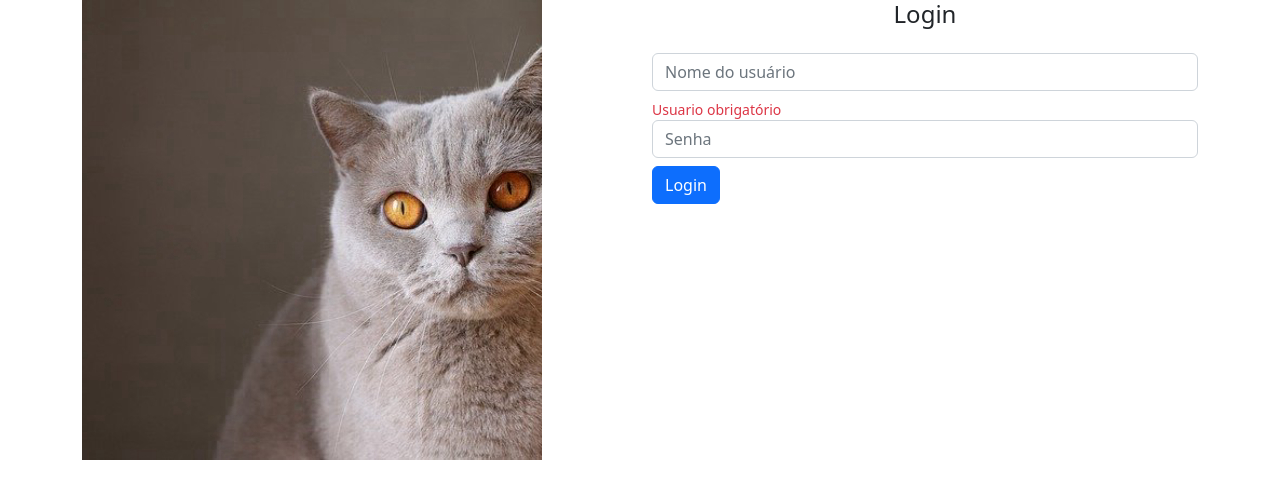
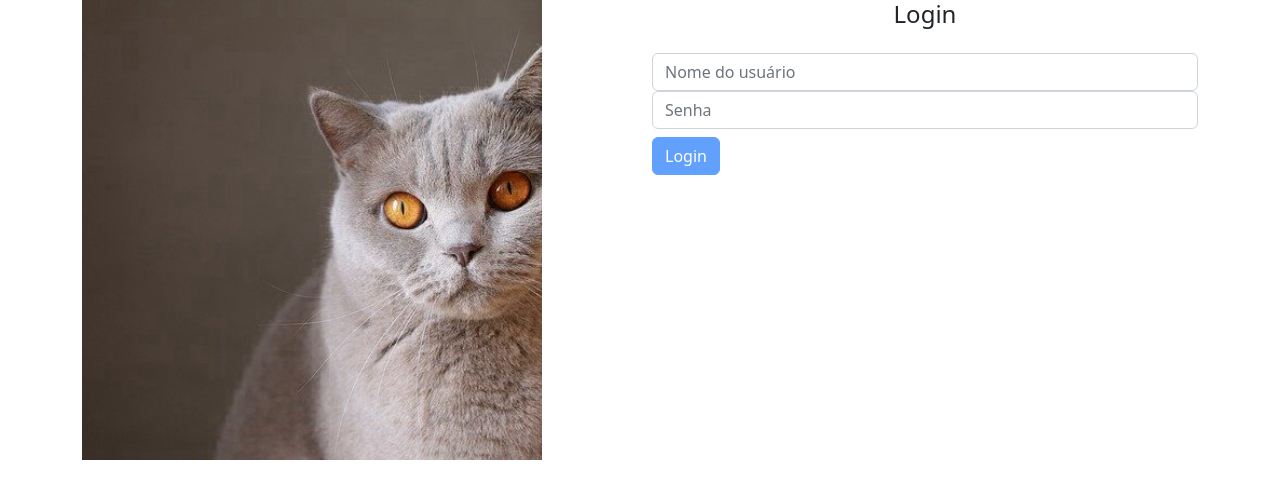
Before and after one commit to BeatrizDeBrito/AngularBoasPr-ticas, an Angular app in the folder gatitobook/: page /home in a window 1280 px wide. Shown: the top 498 px of the page. Built offline with nearby package versions, Linux system fonts and the light colour scheme.

Commit message:
Valida formulário

```diff
--- a/gatitobook/src/app/home/login/login.component.html
+++ b/gatitobook/src/app/home/login/login.component.html
@@ -1,6 +1,6 @@
 <h4 class ="text-center"> Login</h4>
 
-<form  class="form mt-4"(ngSubmit)="login()">
+<form  class="form mt-4"(ngSubmit)="login()" #loginForm="ngForm">
   <div class="form-group">
     <input
     class="form-control"
@@ -11,7 +11,7 @@
     required=""
     />
     <app-mensagem
-    *ngIf="campoUsuario.invalid"
+    *ngIf="campoUsuario.invalid && campoUsuario.touched"
     mensagem="Usuario obrigatório">
   </app-mensagem>
   </div>
@@ -28,11 +28,15 @@
     />
     <app-mensagem>
       *ngIf="campoSenha.invalid"
-      mensagem="Senha obrigatória"
+      mensagem="Senha obrigatória && campoSenha.touched"
     </app-mensagem>
   </div>
 
-  <button type="submit"class="btn btn-primary btn-block">
+  <button
+  type="submit"
+  class="btn btn-primary btn-block"
+  [disabled]="loginForm.invalid"
+  >
     Login
   </button>
 </form>
```
